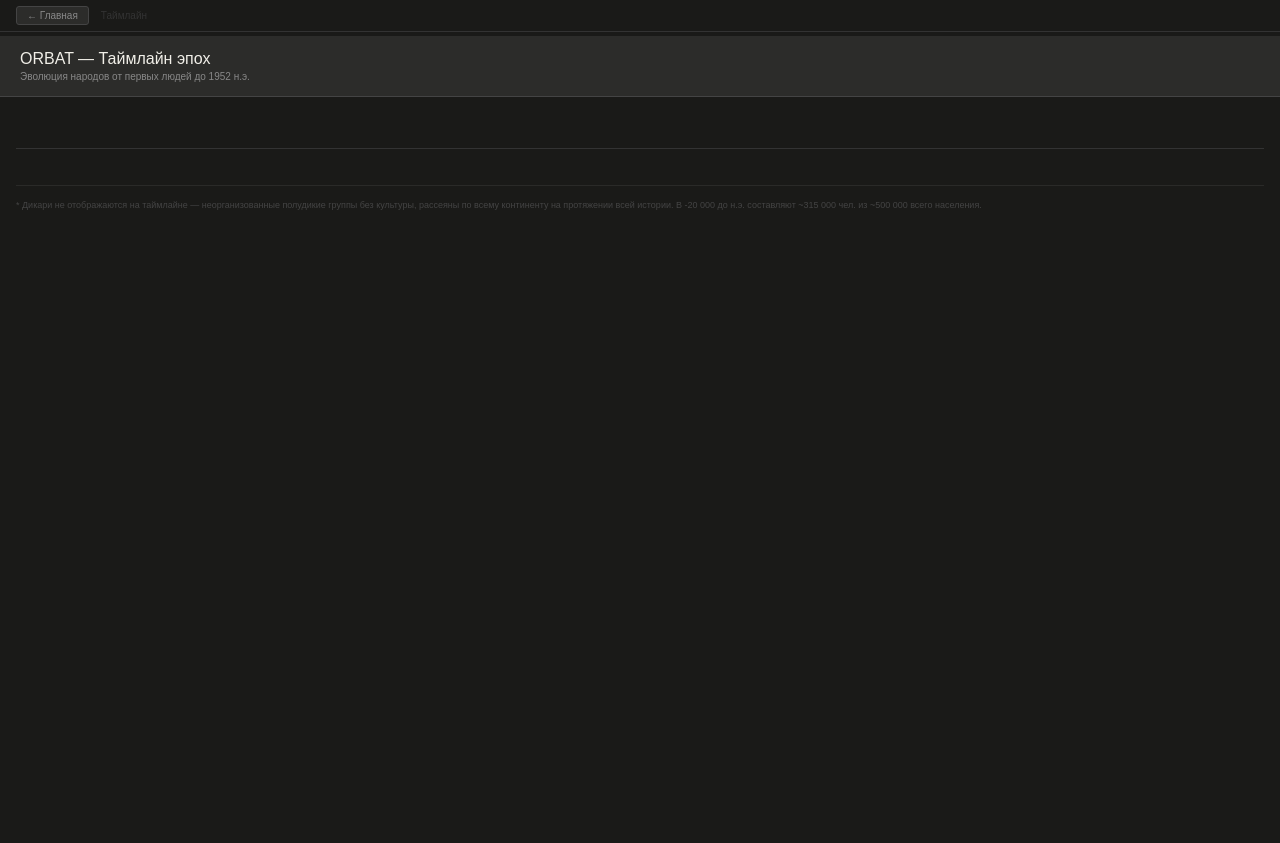
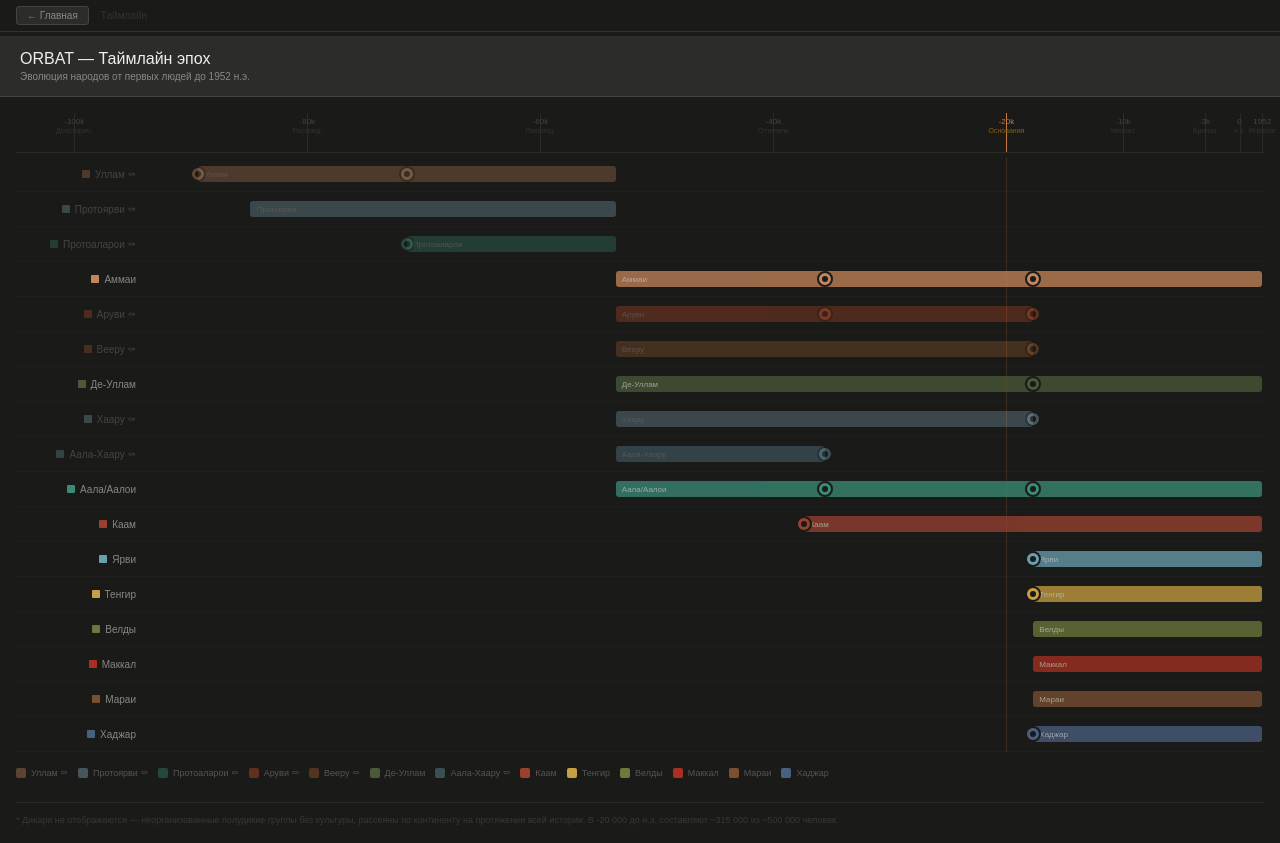
Before and after one commit to ManFromVolta/orbat-project, a plain HTML site: page orbat_timeline.html in a window 1280 px wide. Before the commit the page ends 800 px from the top, so only its background shows below. Drawn offline with Linux system fonts and the light colour scheme.

Commit message:
Update orbat_timeline.html

```diff
--- a/orbat_timeline.html
+++ b/orbat_timeline.html
@@ -15,28 +15,22 @@ body{font-family:Arial,sans-serif;font-size:12px;background:#1a1a18;color:#d4d2c
 .header h1{font-size:16px;font-weight:500;color:#f1efe8}
 .header p{font-size:10px;color:#888;margin-top:3px}
 .wrap{padding:16px;overflow-x:auto;-webkit-overflow-scrolling:touch}
-.tl-inner{min-width:700px}
-.axis{height:36px;position:relative;margin-bottom:0;border-bottom:1px solid #333}
-.era-tick{position:absolute;top:0;transform:translateX(-50%);text-align:center;font-size:9px;color:#555;padding-top:4px}
-.era-tick.cur{color:#c87840}
-.era-tick .sub{font-size:8px;color:#444;display:block;margin-top:1px}
-.era-tick.cur .sub{color:#886020}
-.era-line{position:absolute;top:0;bottom:0;width:1px;background:#2a2a28}
-.era-line.cur{background:rgba(200,120,64,0.3)}
+.inner{min-width:700px}
+.axis{height:40px;position:relative;border-bottom:1px solid #2a2a28;margin-bottom:4px}
 .rows{position:relative}
-.row{display:flex;align-items:center;border-bottom:0.5px solid #222;min-height:32px}
-.row-label{width:120px;min-width:120px;font-size:10px;color:#888;padding:4px 10px 4px 0;text-align:right;white-space:nowrap;flex-shrink:0;display:flex;align-items:center;justify-content:flex-end;gap:5px}
+.row{display:flex;align-items:center;border-bottom:0.5px solid #1e1e1c;min-height:34px}
+.rl{width:130px;min-width:130px;font-size:10px;color:#777;padding:4px 10px 4px 0;text-align:right;white-space:nowrap;flex-shrink:0;display:flex;align-items:center;justify-content:flex-end;gap:5px}
 .dot{width:8px;height:8px;border-radius:1px;flex-shrink:0}
-.row-tl{flex:1;position:relative;height:32px}
-.bar{position:absolute;top:8px;height:16px;border-radius:3px;overflow:hidden;opacity:0.8;cursor:pointer;transition:opacity 0.1s}
+.rt{flex:1;position:relative;height:34px}
+.bar{position:absolute;top:9px;height:16px;border-radius:3px;cursor:pointer;opacity:0.8;transition:opacity 0.1s}
 .bar:hover{opacity:1;z-index:5}
-.bar-inner{position:absolute;inset:0;display:flex;align-items:center;padding:0 6px;font-size:8px;color:rgba(255,255,255,0.75);white-space:nowrap;overflow:hidden;text-overflow:ellipsis}
-.evt{position:absolute;top:50%;transform:translate(-50%,-50%);width:14px;height:14px;border-radius:50%;border:2px solid #1a1a18;cursor:pointer;z-index:6;display:flex;align-items:center;justify-content:center}
-.evt:hover{z-index:10}
+.bar-lbl{position:absolute;inset:0;display:flex;align-items:center;padding:0 6px;font-size:8px;color:rgba(255,255,255,0.7);white-space:nowrap;overflow:hidden;text-overflow:ellipsis}
+.evt{position:absolute;top:50%;transform:translate(-50%,-50%);width:16px;height:16px;border-radius:50%;border:2px solid #1a1a18;cursor:pointer;z-index:6;display:flex;align-items:center;justify-content:center}
+.evt-inner{width:6px;height:6px;border-radius:50%;background:#1a1a18}
 .tt{position:fixed;background:#2c2c2a;border:0.5px solid #555;border-radius:4px;padding:8px 10px;font-size:10px;pointer-events:none;z-index:200;max-width:200px;display:none;line-height:1.5;color:#d4d2cc}
 .tt h4{color:#f1efe8;margin-bottom:3px;font-size:11px}
-.footnote{padding:12px 0 4px;border-top:0.5px solid #2a2a28;margin-top:12px;font-size:9px;color:#444;line-height:1.6}
-.legend{display:flex;gap:10px;flex-wrap:wrap;padding:10px 0;margin-top:4px}
+.footnote{margin-top:14px;padding-top:10px;border-top:0.5px solid #2a2a28;font-size:9px;color:#383838;line-height:1.6}
+.legend{display:flex;gap:10px;flex-wrap:wrap;padding:10px 0;margin-top:6px}
 .li{display:flex;align-items:center;gap:5px;font-size:9px;color:#555}
 .li-dot{width:10px;height:10px;border-radius:2px}
 </style>
@@ -52,132 +46,161 @@ body{font-family:Arial,sans-serif;font-size:12px;background:#1a1a18;color:#d4d2c
   <p>Эволюция народов от первых людей до 1952 н.э.</p>
 </div>
 <div class="wrap">
-  <div class="tl-inner">
+  <div class="inner">
     <div class="axis" id="axis"></div>
     <div class="rows" id="rows"></div>
     <div class="legend" id="legend"></div>
-    <div class="footnote">* Дикари не отображаются на таймлайне — неорганизованные полудикие группы без культуры, рассеяны по всему континенту на протяжении всей истории. В -20 000 до н.э. составляют ~315 000 чел. из ~500 000 всего населения.</div>
+    <div class="footnote">* Дикари не отображаются — неорганизованные полудикие группы без культуры, рассеяны по континенту на протяжении всей истории. В -20 000 до н.э. составляют ~315 000 из ~500 000 человек.</div>
   </div>
 </div>
 <div class="tt" id="tt"></div>
-
 <script>
 const ERAS=[
-  {y:-100000,l:'-100k',s:'Доисторич.',cur:false},
-  {y:-80000,l:'-80k',s:'Расхожд.',cur:false},
-  {y:-60000,l:'-60k',s:'Похолод.',cur:false},
-  {y:-40000,l:'-40k',s:'Оттепель',cur:false},
-  {y:-20000,l:'-20k',s:'Основания',cur:true},
-  {y:-10000,l:'-10k',s:'Неолит',cur:false},
-  {y:-3000,l:'-3k',s:'Бронза',cur:false},
-  {y:0,l:'0',s:'н.э.',cur:false},
-  {y:1952,l:'1952',s:'Игровое',cur:false},
+  {y:-100000,l:"-100k",s:"Доисторич.",cur:false},
+  {y:-80000, l:"-80k", s:"Расхожд.", cur:false},
+  {y:-60000, l:"-60k", s:"Похолод.", cur:false},
+  {y:-40000, l:"-40k", s:"Оттепель", cur:false},
+  {y:-20000, l:"-20k", s:"Основания",cur:true},
+  {y:-10000, l:"-10k", s:"Неолит",   cur:false},
+  {y:-3000,  l:"-3k",  s:"Бронза",   cur:false},
+  {y:0,      l:"0",    s:"н.э.",     cur:false},
+  {y:1952,   l:"1952", s:"Игровое",  cur:false}
 ];
 
 const PEOPLES=[
-  {name:'Уллам ⚰',hex:'C4855A',start:-100000,end:-60000,desc:'Праматерь всех культур. Язык Корень.',events:[{y:-100000,l:'Аммаи-куттам'},{y:-80000,l:'Рост до 80 000'}]},
-  {name:'Протоярви ⚰',hex:'8AAFC0',start:-95000,end:-60000,desc:'Откол на север. Ледник.',events:[]},
-  {name:'Протоаларои ⚰',hex:'3A8C78',start:-80000,end:-60000,desc:'Береговой путь. Открыли море.',events:[{y:-80000,l:'Открыли море Аала'}]},
-  {name:'Аммаи',hex:'C4855A',start:-60000,end:null,desc:'Хранители Аммаи-куттам.',events:[{y:-40000,l:'Первое поселение'},{y:-20000,l:'Первый город'}]},
-  {name:'Аруви',hex:'C8502A',start:-60000,end:-20000,desc:'Набожные южные. Распались в -20 000.',events:[{y:-40000,l:'Пик 95 000'},{y:-20000,l:'Распад'}]},
-  {name:'Вееру',hex:'A86030',start:-60000,end:-20000,desc:'Западные кочевники. Стали Тенгир.',events:[{y:-20000,l:'Прошли Аттаи'}]},
-  {name:'Де-Уллам',hex:'4A5A38',start:-60000,end:null,desc:'Мёртвые в болотах. Изолят.',events:[{y:-20000,l:'Первая игла'}]},
-  {name:'Хаару',hex:'8AAFC0',start:-60000,end:-20000,desc:'Охотники у ледника. Стали Ярви.',events:[{y:-20000,l:'Стали Ярви'}]},
-  {name:'Аала-Хаару ⚰',hex:'6A9FB0',start:-60000,end:-40000,desc:'Растворились в Аала.',events:[{y:-40000,l:'Ассимиляция'}]},
-  {name:'Аала / Аалои',hex:'3A8C78',start:-60000,end:null,desc:'Морской народ. Аркос.',events:[{y:-40000,l:'Звёздная навигация'},{y:-20000,l:'Аркос'}]},
-  {name:'Каам',hex:'9A4030',start:-42000,end:null,desc:'Группа В. Беглецы с юга.',events:[{y:-42000,l:'Первый контакт'}]},
-  {name:'Ярви',hex:'6A9FB0',start:-20000,end:null,desc:'Потомки Хаару. Священное озеро.',events:[{y:-20000,l:'Яарви-ранта'}]},
-  {name:'Тенгир',hex:'C8A040',start:-20000,end:null,desc:'Потомки Вееру. Восточные равнины.',events:[{y:-20000,l:'За Аттаи'}]},
-  {name:'Велды',hex:'6B7A3A',start:-20000,end:null,desc:'Хаару + Вееру. Протославяне.',events:[]},
-  {name:'Маккал',hex:'A83020',start:-20000,end:null,desc:'Военная фракция Аруви.',events:[]},
-  {name:'Мараи',hex:'7A5030',start:-20000,end:null,desc:'Аруви + Каам. Синкретический народ.',events:[]},
-  {name:'Хаджар',hex:'4A6080',start:-20000,end:null,desc:'Группа Б. Народ флотилии.',events:[{y:-20000,l:'Высадка в дельте'}]},
+  {name:"Уллам",      dead:true, hex:"C4855A",start:-100000,end:-60000,
+   desc:"Праматерь всех культур. Язык Корень.",
+   events:[{y:-100000,l:"Аммаи-куттам"},{y:-80000,l:"Рост до 80 000"}]},
+  {name:"Протоярви",  dead:true, hex:"8AAFC0",start:-95000, end:-60000,
+   desc:"Откол на север. Ледник.",events:[]},
+  {name:"Протоаларои",dead:true, hex:"3A8C78",start:-80000, end:-60000,
+   desc:"Береговой путь. Открыли море.",
+   events:[{y:-80000,l:"Открыли море"}]},
+  {name:"Аммаи",      dead:false,hex:"C4855A",start:-60000, end:null,
+   desc:"Хранители Аммаи-куттам. Первый город.",
+   events:[{y:-40000,l:"Первое поселение"},{y:-20000,l:"Первый город"}]},
+  {name:"Аруви",      dead:true, hex:"C8502A",start:-60000, end:-20000,
+   desc:"Набожные южные. Распались в -20 000.",
+   events:[{y:-40000,l:"Пик 95 000"},{y:-20000,l:"Распад"}]},
+  {name:"Вееру",      dead:true, hex:"A86030",start:-60000, end:-20000,
+   desc:"Кочевники. Первые воины. Стали Тенгир.",
+   events:[{y:-20000,l:"Прошли Аттаи"}]},
+  {name:"Де-Уллам",   dead:false,hex:"4A5A38",start:-60000, end:null,
+   desc:"Мёртвые в болотах. Изолят.",
+   events:[{y:-20000,l:"Первая игла"}]},
+  {name:"Хаару",      dead:true, hex:"8AAFC0",start:-60000, end:-20000,
+   desc:"Охотники у ледника. Стали Ярви.",
+   events:[{y:-20000,l:"Стали Ярви"}]},
+  {name:"Аала-Хаару", dead:true, hex:"6A9FB0",start:-60000, end:-40000,
+   desc:"Растворились в Аала.",
+   events:[{y:-40000,l:"Ассимиляция"}]},
+  {name:"Аала/Аалои", dead:false,hex:"3A8C78",start:-60000, end:null,
+   desc:"Морской народ. Аркос.",
+   events:[{y:-40000,l:"15 деревень"},{y:-20000,l:"Аркос"}]},
+  {name:"Каам",       dead:false,hex:"9A4030",start:-42000, end:null,
+   desc:"Группа В. Беглецы с юга.",
+   events:[{y:-42000,l:"Первый контакт"}]},
+  {name:"Ярви",       dead:false,hex:"6A9FB0",start:-20000, end:null,
+   desc:"Потомки Хаару. Священное озеро.",
+   events:[{y:-20000,l:"Яарви-ранта"}]},
+  {name:"Тенгир",     dead:false,hex:"C8A040",start:-20000, end:null,
+   desc:"Потомки Вееру. Восточные равнины.",
+   events:[{y:-20000,l:"За Аттаи"}]},
+  {name:"Велды",      dead:false,hex:"6B7A3A",start:-20000, end:null,
+   desc:"Хаару + Вееру. Протославяне.",events:[]},
+  {name:"Маккал",     dead:false,hex:"A83020",start:-20000, end:null,
+   desc:"Военная фракция Аруви.",events:[]},
+  {name:"Мараи",      dead:false,hex:"7A5030",start:-20000, end:null,
+   desc:"Аруви + Каам. Синкретический народ.",events:[]},
+  {name:"Хаджар",     dead:false,hex:"4A6080",start:-20000, end:null,
+   desc:"Группа Б. Народ флотилии.",
+   events:[{y:-20000,l:"Высадка в дельте"}]}
 ];
 
-const MIN=-105000,MAX=2100,RNG=MAX-MIN;
+const MIN=-105000, MAX=2100, RNG=MAX-MIN;
 function pct(y){return ((y-MIN)/RNG)*100;}
 
 function render(){
-  const axis=document.getElementById('axis');
-  const rows=document.getElementById('rows');
-  const legend=document.getElementById('legend');
+  const axis=document.getElementById("axis");
+  const rows=document.getElementById("rows");
+  const legend=document.getElementById("legend");
 
-  // Axis
-  let ah='';
-  ERAS.forEach(e=>{
-    const p=pct(e.y);
-    ah+=`<div class="era-line ${e.cur?'cur':''}" style="left:${p}%"></div>
-         <div class="era-tick ${e.cur?'cur':''}" style="left:${p}%">${e.l}<span class="sub">${e.s}</span></div>`;
+  // Axis ticks
+  var ah="";
+  ERAS.forEach(function(e){
+    var p=pct(e.y);
+    var col=e.cur?"#c87840":"#2a2a28";
+    var tc=e.cur?"#c87840":"#444";
+    var sc=e.cur?"#886020":"#333";
+    ah+='<div style="position:absolute;top:0;bottom:0;left:'+p+'%;width:1px;background:'+col+'"></div>';
+    ah+='<div style="position:absolute;top:4px;left:'+p+'%;transform:translateX(-50%);text-align:center;font-size:8px;color:'+tc+';white-space:nowrap">'+e.l+'<br><span style="font-size:7px;color:'+sc+'">'+e.s+'</span></div>';
   });
   axis.innerHTML=ah;
 
-  // Rows
-  let rh='<div style="position:relative">';
-  // Current line
-  rh+=`<div style="position:absolute;top:0;bottom:0;left:${pct(-20000)}%;width:1px;background:rgba(200,120,64,0.25);pointer-events:none;z-index:1"></div>`;
+  // Current line behind rows
+  var curPct=pct(-20000);
 
-  PEOPLES.forEach(p=>{
-    const isLocked=p.name.includes('⚰');
-    const sp=pct(p.start);
-    const ep=p.end?pct(p.end):pct(1952);
-    const wp=ep-sp;
-    const op=isLocked?0.3:0.75;
+  var rh='<div style="position:absolute;top:0;bottom:0;left:'+curPct+'%;width:1px;background:rgba(200,120,64,0.2);pointer-events:none"></div>';
 
-    const evts=p.events.map(ev=>{
-      const ep2=pct(ev.y);
-      return `<div class="evt" style="left:${ep2}%;background:#${p.hex};opacity:${isLocked?0.4:1}"
-        onmouseenter="st(event,'${ev.l.replace(/'/g,'\\'')}')" onmouseleave="ht()"
-        ontouchstart="st(event,'${ev.l.replace(/'/g,'\\'')}')" ontouchend="ht()">
-        <span style="width:5px;height:5px;border-radius:50%;background:#1a1a18;display:block"></span>
-      </div>`;
-    }).join('');
+  PEOPLES.forEach(function(p){
+    var sp=pct(p.start);
+    var ep=p.end?pct(p.end):pct(1952);
+    var wp=ep-sp;
+    var op=p.dead?0.3:0.75;
+    var nameClean=p.name;
 
-    rh+=`<div class="row">
-      <div class="row-label">
-        <span class="dot" style="background:#${p.hex};opacity:${isLocked?0.3:1}"></span>
-        <span style="color:${isLocked?'#444':'#888'}">${p.name}</span>
-      </div>
-      <div class="row-tl">
-        <div class="bar" style="left:${sp}%;width:${wp}%;background:#${p.hex};opacity:${op}"
-          onmouseenter="sf(event,'${p.name.replace(/'/g,'\\'').replace(/⚰/g,'(ист.)')}','${p.desc.replace(/'/g,'\\'')}')" onmouseleave="ht()">
-          <div class="bar-inner">${wp>6?p.name.replace(' ⚰',''):''}</div>
-        </div>
-        ${evts}
-      </div>
-    </div>`;
+    var evts="";
+    p.events.forEach(function(ev){
+      var ep2=pct(ev.y);
+      evts+='<div class="evt" style="left:'+ep2+'%;background:#'+p.hex+';opacity:'+(p.dead?0.4:1)+'" data-label="'+ev.l+'" onmouseenter="st(event,this.dataset.label)" onmouseleave="ht()" ontouchstart="st(event,this.dataset.label)" ontouchend="ht()"><div class="evt-inner"></div></div>';
+    });
+
+    var suffix=p.dead?" ⚰":"";
+    rh+='<div class="row">';
+    rh+='<div class="rl"><span class="dot" style="background:#'+p.hex+';opacity:'+(p.dead?0.3:1)+'"></span><span style="color:'+(p.dead?"#444":"#888")+'">'+nameClean+suffix+'</span></div>';
+    rh+='<div class="rt">';
+    rh+='<div class="bar" style="left:'+sp+'%;width:'+wp+'%;background:#'+p.hex+';opacity:'+op+'" data-name="'+nameClean+'" data-desc="'+p.desc+'" onmouseenter="sf(event,this.dataset.name,this.dataset.desc)" onmouseleave="ht()">';
+    rh+='<div class="bar-lbl">'+(wp>5?nameClean:"")+'</div></div>';
+    rh+=evts;
+    rh+='</div></div>';
   });
-  rh+='</div>';
+
   rows.innerHTML=rh;
 
-  // Legend — unique colors only, no Шум
-  const seen=new Set();
-  legend.innerHTML=PEOPLES.filter(p=>{
-    if(seen.has(p.hex))return false;
-    seen.add(p.hex);return true;
-  }).map(p=>`<div class="li"><div class="li-dot" style="background:#${p.hex};opacity:${p.name.includes('⚰')?0.4:1}"></div><span>${p.name}</span></div>`).join('');
+  // Legend — unique hex
+  var seen={};
+  var lh="";
+  PEOPLES.forEach(function(p){
+    if(!seen[p.hex]){
+      seen[p.hex]=true;
+      lh+='<div class="li"><div class="li-dot" style="background:#'+p.hex+';opacity:'+(p.dead?0.4:1)+'"></div><span>'+p.name+(p.dead?" ⚰":"")+'</span></div>';
+    }
+  });
+  legend.innerHTML=lh;
 }
 
 function st(e,label){
-  const t=document.getElementById('tt');
-  t.innerHTML=`<h4>${label}</h4>`;
-  t.style.display='block';
-  const x=e.touches?e.touches[0].clientX:e.clientX;
-  const y=e.touches?e.touches[0].clientY:e.clientY;
-  t.style.left=Math.min(x+12,window.innerWidth-220)+'px';
-  t.style.top=Math.max(y-40,4)+'px';
+  var t=document.getElementById("tt");
+  t.innerHTML="<h4>"+label+"</h4>";
+  t.style.display="block";
+  var x=e.touches?e.touches[0].clientX:e.clientX;
+  var y=e.touches?e.touches[0].clientY:e.clientY;
+  t.style.left=Math.min(x+12,window.innerWidth-210)+"px";
+  t.style.top=Math.max(y-40,4)+"px";
 }
+
 function sf(e,name,desc){
-  const t=document.getElementById('tt');
-  t.innerHTML=`<h4>${name}</h4><p>${desc}</p>`;
-  t.style.display='block';
-  const x=e.touches?e.touches[0].clientX:e.clientX;
-  const y=e.touches?e.touches[0].clientY:e.clientY;
-  t.style.left=Math.min(x+12,window.innerWidth-220)+'px';
-  t.style.top=Math.max(y-40,4)+'px';
+  var t=document.getElementById("tt");
+  t.innerHTML="<h4>"+name+"</h4><p>"+desc+"</p>";
+  t.style.display="block";
+  var x=e.touches?e.touches[0].clientX:e.clientX;
+  var y=e.touches?e.touches[0].clientY:e.clientY;
+  t.style.left=Math.min(x+12,window.innerWidth-210)+"px";
+  t.style.top=Math.max(y-40,4)+"px";
 }
-function ht(){document.getElementById('tt').style.display='none';}
-document.addEventListener('click',ht);
 
+function ht(){document.getElementById("tt").style.display="none";}
+document.addEventListener("click",ht);
 render();
 </script>
 </body>
```
